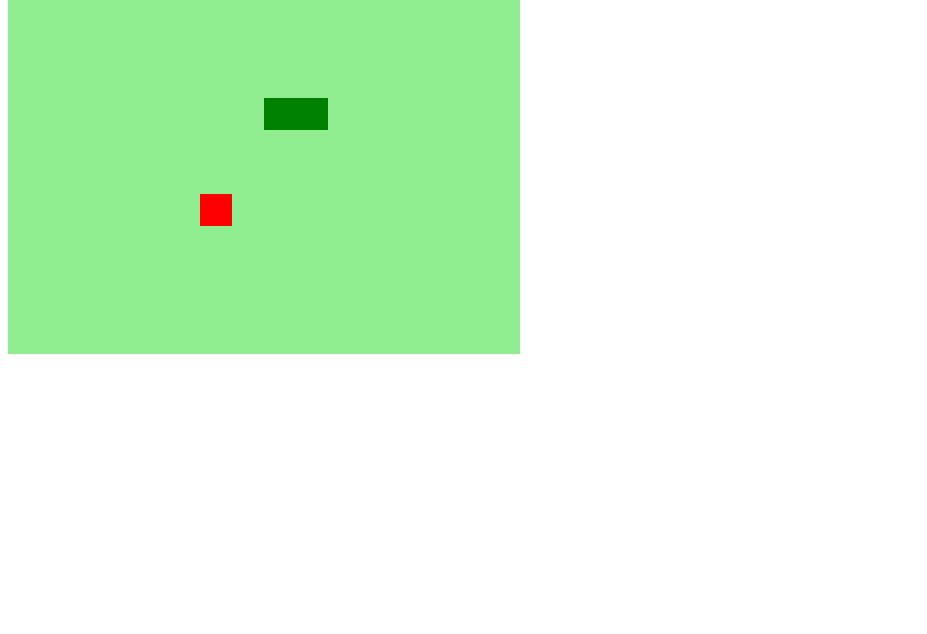
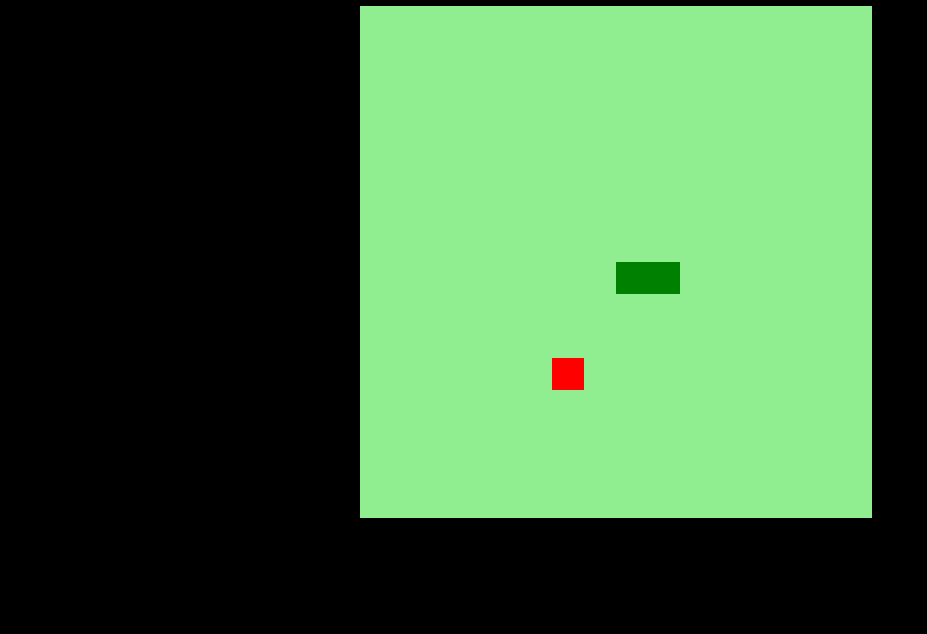
Before and after one commit to fernandool1/Snake-Game, a plain HTML site: page index.html in a window 1280 px wide. Shown: the part 166-800 px from the top of the page, without its empty margins (0-927 px from the left). Drawn offline with Linux system fonts and the light colour scheme.

Commit message:
definir fim de jogo e estilizacao

```diff
--- a/css/style.css
+++ b/css/style.css
@@ -0,0 +1,10 @@
+body {
+    height: 95vh;
+    width: 95%;
+    display: flex;
+    justify-content: center;
+    align-items: center;
+    flex-direction: column;
+    background-color: black;
+    color: white;
+}
--- a/index.html
+++ b/index.html
@@ -9,7 +9,7 @@
     <script defer src="/js/script.js"></script>
 </head>
 <body>
-
+    <h1>SNAKE GAME</h1>
     <canvas id="snake" width="512" height="512"></canvas>
 </body>
 </html>
--- a/js/script.js
+++ b/js/script.js
@@ -49,11 +49,19 @@ function update(event){
 
 
 function iniciarJogo(){
-
     if(snake[0].x > 15*box && direction =="right") snake[0].x = 0;
     if(snake[0].x < 0 && direction =="left") snake[0].x = 15 * box;
     if(snake[0].y > 15*box && direction =="down") snake[0].y = 0;
     if(snake[0].y < 0  && direction =="up") snake[0].y = 15 * box;
+
+
+    for(i=1;i<snake.length;i++){
+        if(snake[0].x == snake[i].x && snake[0].y == snake[i].y){
+            clearInterval(jogo);
+            alert('Game Over :( !');
+        }
+    }
+
 
 
     criarBG();
```
